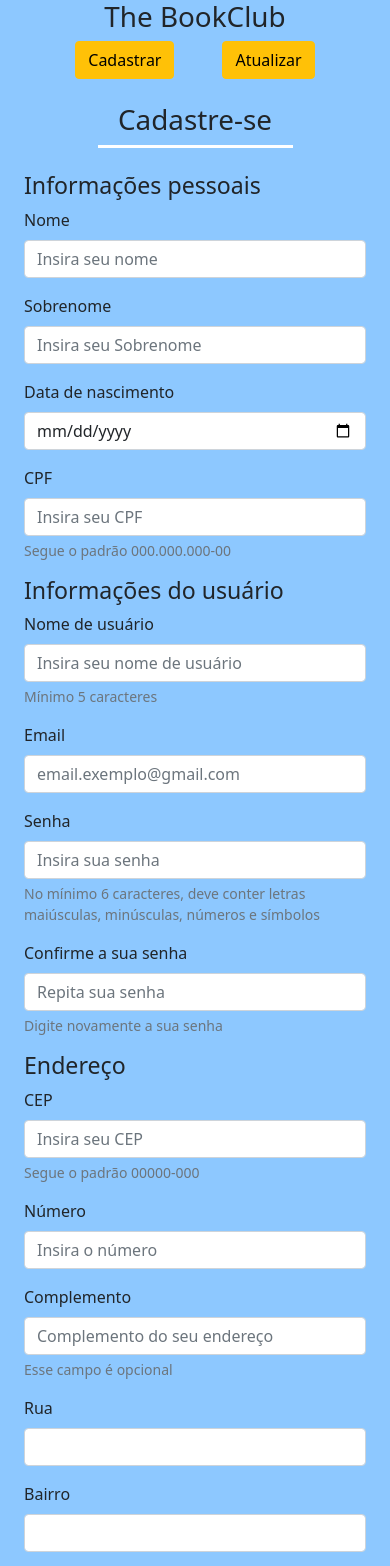
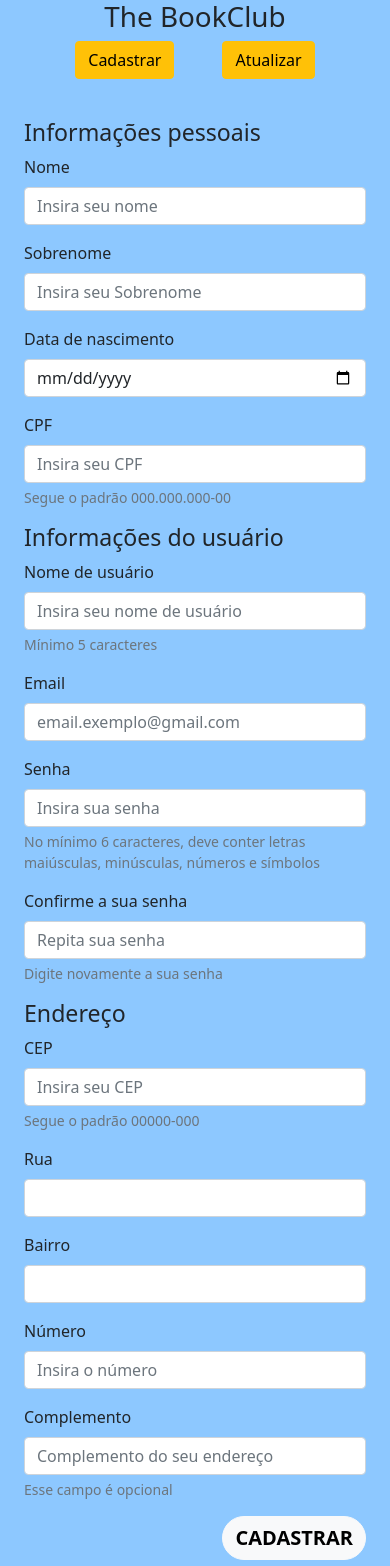
Before and after one commit to DigitalHouse-PortoSeguro/theBookClubFrontend, an Angular app: page /cadastrar in a window 390 px wide. Shown: the top 1566 px of the page. Built offline with nearby package versions, Linux system fonts and the light colour scheme.

Commit message:
Adicionado busca por CEP

```diff
--- a/src/app/components/form-usuario/form-usuario.component.html
+++ b/src/app/components/form-usuario/form-usuario.component.html
@@ -1,5 +1,4 @@
 <div class="py-3">
-    <h1 class="p-2 text-nowrap border-bottom border-white border-3 w-50 text-center mx-auto">Cadastre-se</h1>
     <form class="m-4" [formGroup]="form" (ngSubmit)="submit()">
         <h3>Informações pessoais</h3>
         <div class="row">
@@ -40,25 +39,26 @@
 
         <div class="row">
             <app-input-field formControlName="cep" title="CEP" type="text" name="cep" id="cep" class="col-md-3"
-            placeholder="Insira seu CEP " helpText="Segue o padrão 00000-000" blur="testarBlur()"></app-input-field>
+            placeholder="Insira seu CEP " helpText="Segue o padrão 00000-000" (blur)="buscarCEP()"></app-input-field>
+
+            <app-input-field formControlName="rua" title="Rua" type="text" name="rua" id="rua"
+            class="col-md-4"></app-input-field>
+            <app-input-field formControlName="bairro" title="Bairro" type="text" name="bairro" id="bairro"
+            class="col-md-5"></app-input-field>
+        </div>
+        <div class="row">
             <app-input-field formControlName="numero" title="Número" type="text" name="numero" id="numero"
             class="col-md-3" placeholder="Insira o número"></app-input-field>
             <app-input-field formControlName="complemento" title="Complemento" type="text" name="complemento"
-            id="complemento" class="col-md-6" placeholder="Complemento do seu endereço "
+            id="complemento" class="col-md-9" placeholder="Complemento do seu endereço "
             helpText="Esse campo é opcional"></app-input-field>
-        </div>
-        <div class="row">
-            <app-input-field formControlName="rua" title="Rua" type="text" name="rua" id="rua"
-            class="col-md-8"></app-input-field>
-            <app-input-field formControlName="bairro" title="Bairro" type="text" name="bairro" id="bairro"
-            class="col-md-4"></app-input-field>
         </div>
 
         <div class="d-flex justify-content-end">
-            <button type="submit" class="btn btn-light rounded-pill text-uppercase fs-5 fw-bold">
+            <button type="submit" class="btn btn-light rounded-pill text-uppercase fs-5 fw-bold"
+            [disabled]="buscandoEndereco">
                 {{submitText}}
             </button>
         </div>
     </form>
-    <app-form-debug [formulario]="form"></app-form-debug>
 </div>
--- a/src/app/components/form-usuario/form-usuario.component.ts
+++ b/src/app/components/form-usuario/form-usuario.component.ts
@@ -13,6 +13,8 @@ import CustomValidators from '../validators/CustomValidators';
 export class FormUsuarioComponent implements OnInit {
 
 	form: FormGroup;
+	buscandoEndereco: boolean;
+
 	@Input() usuario: Usuario = new Usuario();
 	@Input() incluirTipo: boolean = false;
 	@Input() submitText: string;
@@ -24,55 +26,57 @@ export class FormUsuarioComponent implements OnInit {
 	) { }
 
 	ngOnInit(): void {
+		this.buscandoEndereco = false;
+
 		this.form = this.formBuilder.group({
-			nome: [this.usuario.nome ?? null, [
+			nome: [this.usuario?.nome ?? "", [
 				CustomValidators.required("O nome é obrigatório")
 			]],
-			sobrenome: [this.usuario.sobrenome ?? null, [
+			sobrenome: [this.usuario?.sobrenome ?? "", [
 				CustomValidators.required("O sobrenome é obrigatório")
 			]],
-			cpf: [this.usuario.cpf ?? null, [
+			cpf: [this.usuario?.cpf ?? "", [
 				CustomValidators.required("O CPF é obrigatório"),
 				CustomValidators.pattern(/^\d{3}.\d{3}.\d{3}-\d{2}$/, "O CPF deve seguir o formato 000.000.000-00")
 			]],
-			username: [this.usuario.username ?? null, [
+			username: [this.usuario?.username ?? "", [
 				CustomValidators.required("O username é obrigatório"),
 				CustomValidators.minLength(5, "O username deve ter no mínimo 5 caracteres")
 			]],
-			email: [this.usuario.email ?? null, [
+			email: [this.usuario?.email ?? "", [
 				CustomValidators.required("O email é obrigatório"),
 				CustomValidators.email("O email deve seguir o formato exemplo@email.com")
 			]],
-			senha: [null, [
+			senha: ["", [
 				CustomValidators.required("A senha é obrigatória"),
 			]],
-			confirmarSenha: [null, [
+			confirmarSenha: ["", [
 				CustomValidators.required("A confirmação da senha é obrigatória"),
 				CustomValidators.matchField("senha", "As senhas são diferentes")
 			]],
-			dataNascimento: [this.usuario.dataNascimento?.toString() ?? null, [
+			dataNascimento: [this.usuario?.dataNascimento?.toString() ?? "", [
 				CustomValidators.required("A data de nascimento é obrigatória"),
 			]],
-			rua: [this.usuario.rua?? null, [
+			rua: [this.usuario?.rua ?? "", [
 				CustomValidators.required("A rua é obrigatória"),
 			]],
-			numero: [this.usuario.numero ?? null, [
+			numero: [this.usuario?.numero ?? "", [
 				CustomValidators.required("O número é obrigatório"),
 			]],
-			bairro: [this.usuario.bairro ?? null, [
+			bairro: [this.usuario?.bairro ?? "", [
 				CustomValidators.required("O bairro é obrigatório"),
 			]],
-			cep: [this.usuario.cep ?? null, [
+			cep: [this.usuario?.cep ?? "", [
 				CustomValidators.required("O CEP é obrigatório"),
 				CustomValidators.pattern(/^\d{5}-\d{3}$/, "O CEP deve seguir o formato XXXXX-XX")
 			]],
-			complemento: [this.usuario.complemento ?? null],
+			complemento: [this.usuario?.complemento ?? ""],
 		});
 
 		if (this.incluirTipo) {
 			this.form.addControl(
 				"tipoUsuario",
-				this.formBuilder.control("", [
+				this.formBuilder.control(this.usuario.tipoUsuario ?? "", [
 					CustomValidators.required("O tipo de usuário é obrigatório")
 				])
 			);
@@ -83,6 +87,9 @@ export class FormUsuarioComponent implements OnInit {
 		// Marca todos os input fields como mudado,
 		// assim eles podem mostrar erros de validações
 		this.form.markAllAsTouched();
+
+		// Alguns campos estão carregando
+		if (this.buscandoEndereco) return;
 
 		if (this.form.valid) {
 			this.usuario.nome = this.form.get('nome')!.value;
@@ -109,26 +116,39 @@ export class FormUsuarioComponent implements OnInit {
 	}
 
 	//-------------- MÉTODOS PARA CONSULTA CEP -------------
-	testarBlur(){
-		console.log("blur");
+	buscarCEP() {
+		this.desabilitarEndereco();
 
+		this.cepService.consultaCEP(this.form.get('cep')?.value).subscribe({
+			next: resp => {
+				this.habilitarEndereco();
+				this.form.patchValue({
+					"rua": resp.logradouro,
+					"bairro": resp.bairro,
+					"complemento": resp.complemento,
+				});
+			},
+			error: err => {
+				alert("Um erro acontenceu ao buscar cep...");
+				console.log(err);
+				this.habilitarEndereco();
+			}
+		})
 	}
-	consultaCEP(cep: any) {
-		console.log("buscacep");
 
-		cep = cep.value.replace(/\D/g, '');
-		//const cep = this.form.get('cep')?.value;
-		if(cep!= null && cep!== '') {
-			this.cepService.consultaCEP(cep)!
-			.subscribe(dados => {this.populaEnderecoForm(dados); console.log(dados);
-			})
-		}
+	desabilitarEndereco() {
+		this.buscandoEndereco = true;
+		this.form.get('cep')?.disable();
+		this.form.get('rua')?.disable();
+		this.form.get('bairro')?.disable();
+		this.form.get('complemento')?.disable();
 	}
-	populaEnderecoForm(dados:any) {
-		this.form.patchValue({
-			//cep: dados.cep,
-			rua: dados.logradouro,
-			bairro: dados.bairro ,
-		});
+
+	habilitarEndereco() {
+		this.buscandoEndereco = false;
+		this.form.get('cep')?.enable();
+		this.form.get('rua')?.enable();
+		this.form.get('bairro')?.enable();
+		this.form.get('complemento')?.enable();
 	}
 }
--- /dev/null
+++ b/src/app/modelos/ViaCEPEndereco.ts
@@ -0,0 +1,14 @@
+
+
+export class ViaCEPEndereco {
+	public cep: string;
+	public logradouro: string;
+	public complemento: string;
+	public bairro: string;
+	public localidade: string;
+	public uf: string;
+	public ibge: string;
+	public gia: string;
+	public ddd: string;
+	public siafi: string;
+}
--- a/src/app/service/consulta-cep.service.ts
+++ b/src/app/service/consulta-cep.service.ts
@@ -1,6 +1,7 @@
 import { HttpClient } from '@angular/common/http';
 import { Injectable } from '@angular/core';
-import { of } from 'rxjs';
+import { Observable, of } from 'rxjs';
+import { ViaCEPEndereco } from '../modelos/ViaCEPEndereco';
 
 @Injectable({
   providedIn: 'root'
@@ -9,23 +10,8 @@ export class ConsultaCepService {
 
   constructor(private http: HttpClient) { }
 
-  consultaCEP(cep: string) {
-
-    //Nova variável "cep" somente com dígitos.
-    cep = cep.replace(/\D/g, '');
-
-    //Verifica se campo cep possui valor informado.
-    if (cep != "") {
-      //Expressão regular para validar o CEP.
-      var validacep = /^[0-9]{8}$/;
-
-      //Valida o formato do CEP.
-      if(validacep.test(cep)){
-        return this.http.get(`https://viacep.com.br/ws/${cep}/json`);
-      }
-    }
-    return of ({});
-
+  consultaCEP(cep: string): Observable<ViaCEPEndereco> {
+    return this.http.get<ViaCEPEndereco>(`https://viacep.com.br/ws/${cep}/json`);
   }
 
 }
```
